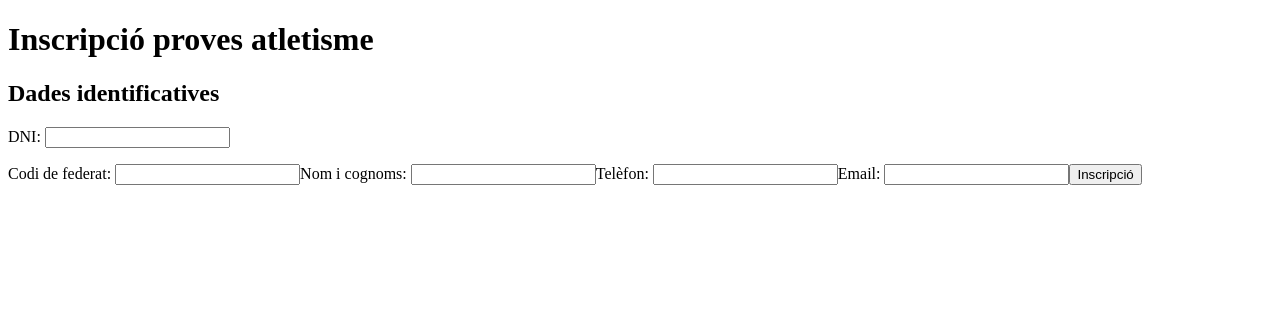
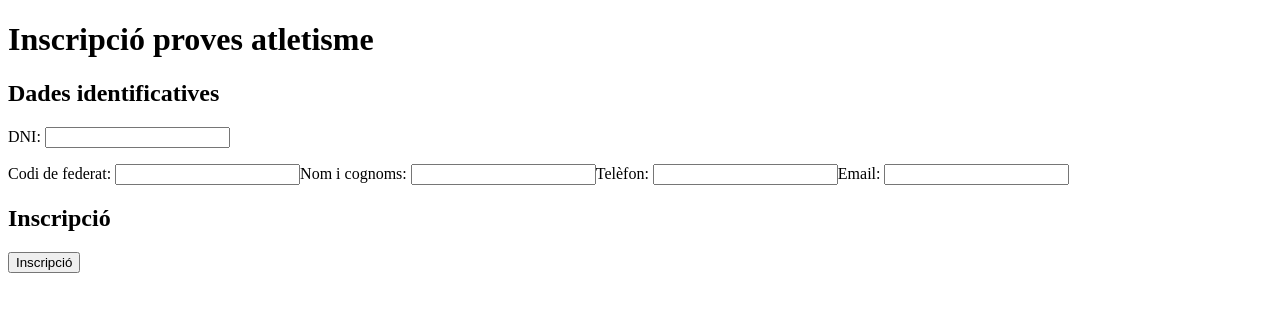
Before and after one commit to janEstrada24/inscripcio_proves_atletisme, an Angular app: page / in a window 1280 px wide. Shown: the top 312 px of the page. Built offline with nearby package versions, Linux system fonts and the light colour scheme.

Commit message:
Implemented test 'Has identity data'

```diff
--- a/src/app/Components/User/registration/registration.component.html
+++ b/src/app/Components/User/registration/registration.component.html
@@ -22,4 +22,6 @@
     <input type="email">
 </label>
 
+<section><h1>Inscripció</h1></section>
+
 <button>Inscripció</button>
```
